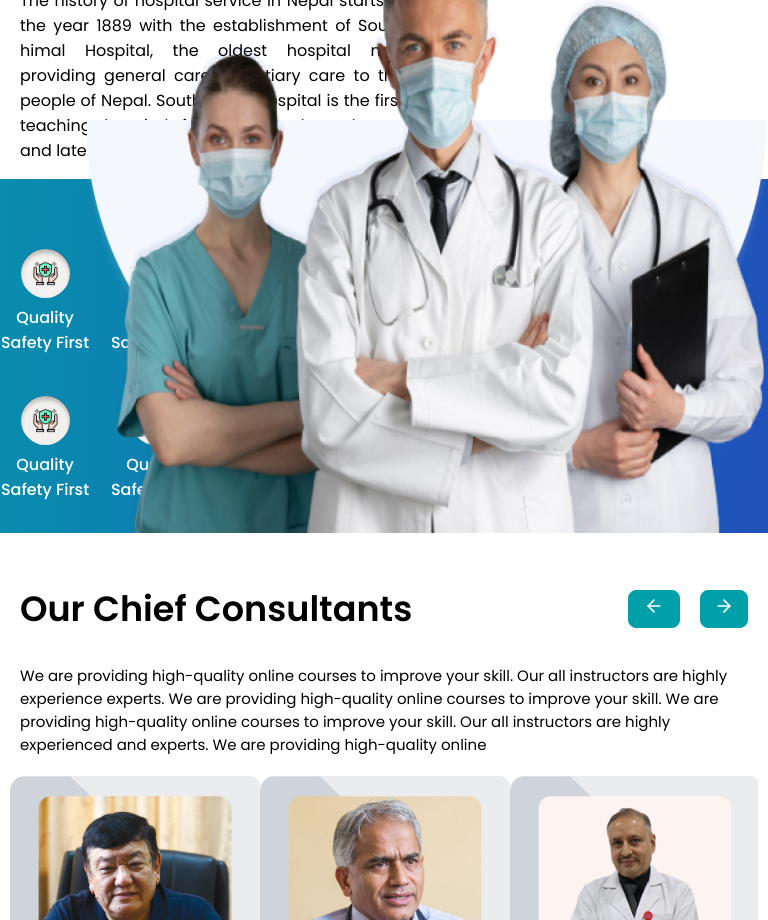
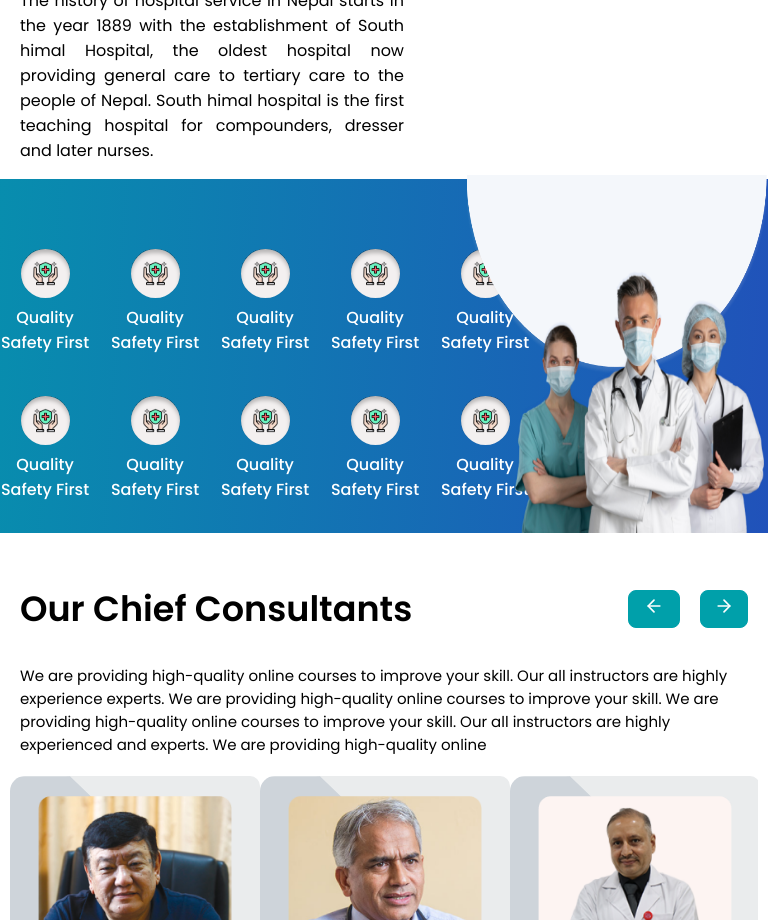
Before and after one commit to Sushey01/Tangerine_Meringue, a React (Vite) app: page / in a window 768 px wide. Shown: the part 4160-5080 px from the top of the page. Built offline with nearby package versions, Linux system fonts and the light colour scheme.

Commit message:
optimized

```diff
--- a/src/components/HealthServices.css
+++ b/src/components/HealthServices.css
@@ -294,33 +294,33 @@
 
 
      .first-image{
-        top: 12%;
-        left: 21%;
+        top: 14%;
+        left: 20%;
     }
 
     .second-image{
-        top: 11%;
+        top: 13%;
         left: 75%;
     }
 
 
 
     .third-image{
-        top: 45%;
+        top: 48%;
         right: 0;
     }
 
     .fourth-image{
-        top: 45%;
-        left: 18%;
+        top: 47%;
+        left: 16%;
     }
 
     .fifth-image{
-        top: 80%;
-        left: 22%;
+        top: 82%;
+        left: 21%;
     }
 
     .sixth-image{
-        top: 80%;
+        top: 82%;
     }
 }
--- a/src/components/WhyChoose.css
+++ b/src/components/WhyChoose.css
@@ -150,3 +150,17 @@
         left: 15%;
     }
 }
+
+@media(min-width:646px) and (max-width:1024px){
+    .half-circle{
+        width: 300px;
+        padding-top: 55px;
+        height: 200px;
+    }
+
+    .doctor-group{
+        top: 60%;
+        width: 250px;
+        height: 265px;
+    }
+}
--- a/src/components/WhyChoose.jsx
+++ b/src/components/WhyChoose.jsx
@@ -116,7 +116,7 @@ const WhyChoose = () => {
           <div className="choose-us-image">
             <img src={HalfCircle} className="half-circle"></img>
            </div>
-          <img src={DoctorGroup} alt="DoctorGroup" className="doctor-group"></img>
+          <img  src={DoctorGroup} alt="DoctorGroup" className="doctor-group"></img>
         </div>
       </div>
     </section>
--- a/src/index.css
+++ b/src/index.css
@@ -6,4 +6,5 @@
 body{
     margin: 0;
     padding: 0;
+    box-sizing: border-box;
 }
```
Also changed, not shown: src/App.css (deleted).
